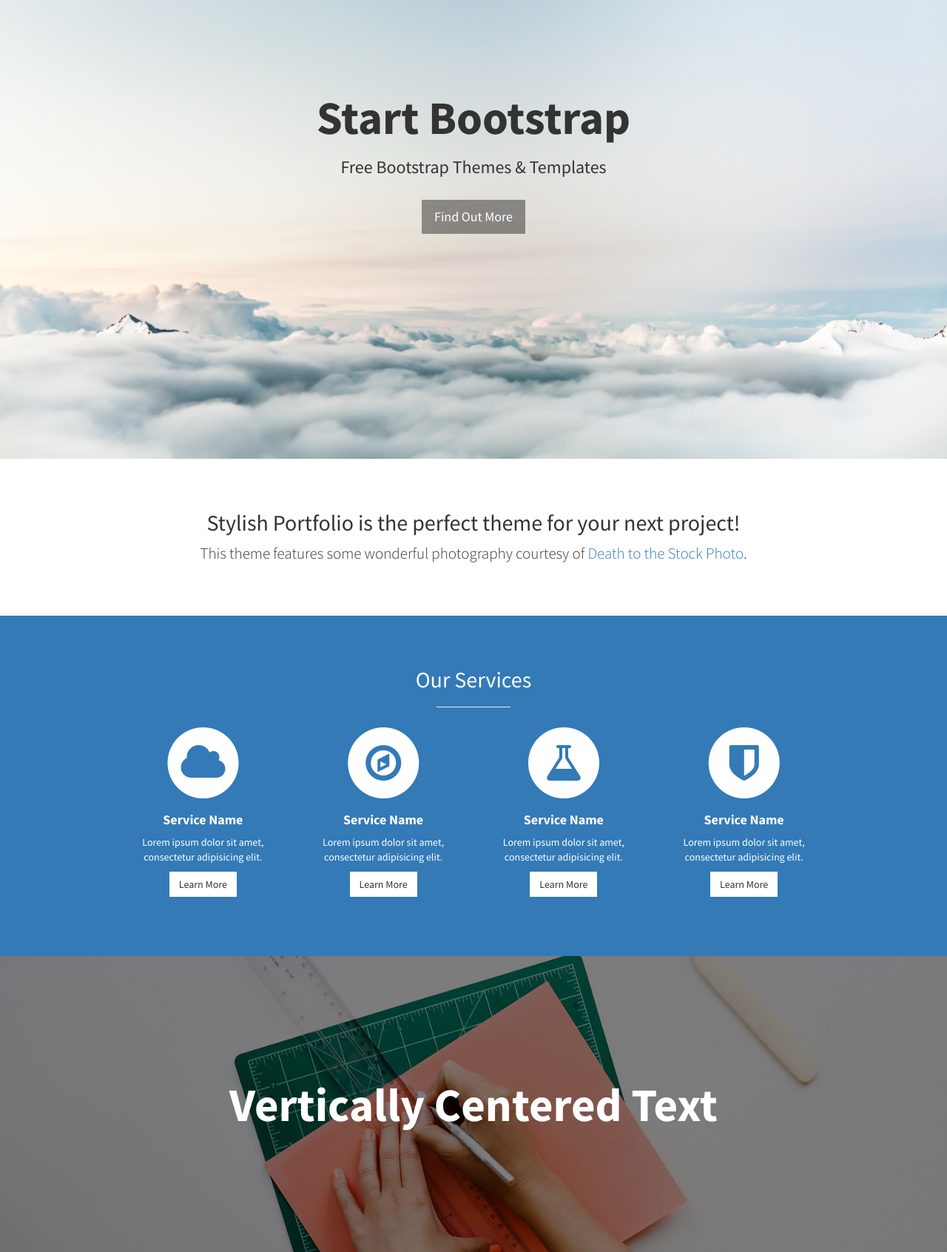
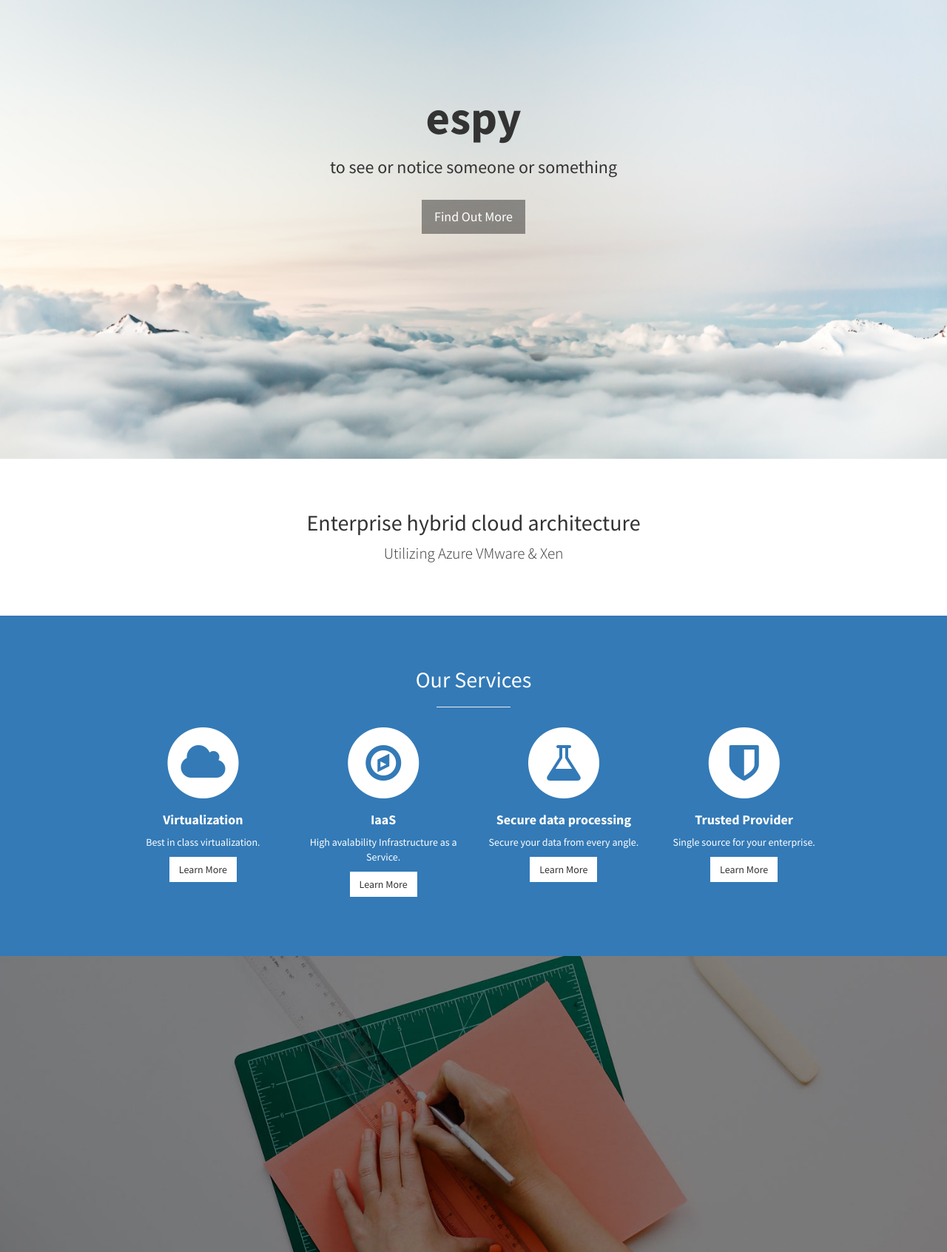
Before and after one commit to bentleybm/Cheap-Bootstrap, a plain HTML site: page index.html in a window 1280 px wide. Shown: the part 180-1872 px from the top of the page at 74% size. Drawn offline with Linux system fonts and the light colour scheme.

Commit message:
Core updates

```diff
--- a/index.html
+++ b/index.html
@@ -38,7 +38,7 @@
         <ul class="sidebar-nav">
             <a id="menu-close" href="#" class="btn btn-light btn-lg pull-right toggle"><i class="fa fa-times"></i></a>
             <li class="sidebar-brand">
-                <a href="#top"  onclick = $("#menu-close").click(); >Start Bootstrap</a>
+                <a href="#top"  onclick = $("#menu-close").click(); >ESPYSOFT</a>
             </li>
             <li>
                 <a href="#top" onclick = $("#menu-close").click(); >Home</a>
@@ -61,8 +61,8 @@
     <!-- Header -->
     <header id="top" class="header">
         <div class="text-vertical-center">
-            <h1>Start Bootstrap</h1>
-            <h3>Free Bootstrap Themes &amp; Templates</h3>
+            <h1>espy</h1>
+            <h3>to see or notice someone or something</h3>
             <br>
             <a href="#about" class="btn btn-dark btn-lg">Find Out More</a>
         </div>
@@ -73,8 +73,8 @@
         <div class="container">
             <div class="row">
                 <div class="col-lg-12 text-center">
-                    <h2>Stylish Portfolio is the perfect theme for your next project!</h2>
-                    <p class="lead">This theme features some wonderful photography courtesy of <a target="_blank" href="http://join.deathtothestockphoto.com/">Death to the Stock Photo</a>.</p>
+                    <h2>Enterprise hybrid cloud architecture</h2>
+                    <p class="lead">Utilizing Azure VMware &amp; Xen</p>
                 </div>
             </div>
             <!-- /.row -->
@@ -98,9 +98,9 @@
                                 <i class="fa fa-cloud fa-stack-1x text-primary"></i>
                             </span>
                                 <h4>
-                                    <strong>Service Name</strong>
+                                    <strong>Virtualization</strong>
                                 </h4>
-                                <p>Lorem ipsum dolor sit amet, consectetur adipisicing elit.</p>
+                                <p>Best in class virtualization.</p>
                                 <a href="#" class="btn btn-light">Learn More</a>
                             </div>
                         </div>
@@ -111,9 +111,9 @@
                                 <i class="fa fa-compass fa-stack-1x text-primary"></i>
                             </span>
                                 <h4>
-                                    <strong>Service Name</strong>
+                                    <strong>IaaS</strong>
                                 </h4>
-                                <p>Lorem ipsum dolor sit amet, consectetur adipisicing elit.</p>
+                                <p>High avalability Infrastructure as a Service.</p>
                                 <a href="#" class="btn btn-light">Learn More</a>
                             </div>
                         </div>
@@ -124,9 +124,9 @@
                                 <i class="fa fa-flask fa-stack-1x text-primary"></i>
                             </span>
                                 <h4>
-                                    <strong>Service Name</strong>
+                                    <strong>Secure data processing</strong>
                                 </h4>
-                                <p>Lorem ipsum dolor sit amet, consectetur adipisicing elit.</p>
+                                <p>Secure your data from every angle.</p>
                                 <a href="#" class="btn btn-light">Learn More</a>
                             </div>
                         </div>
@@ -137,9 +137,9 @@
                                 <i class="fa fa-shield fa-stack-1x text-primary"></i>
                             </span>
                                 <h4>
-                                    <strong>Service Name</strong>
+                                    <strong>Trusted Provider</strong>
                                 </h4>
-                                <p>Lorem ipsum dolor sit amet, consectetur adipisicing elit.</p>
+                                <p>Single source for your enterprise.</p>
                                 <a href="#" class="btn btn-light">Learn More</a>
                             </div>
                         </div>
@@ -156,7 +156,7 @@
     <!-- Callout -->
     <aside class="callout">
         <div class="text-vertical-center">
-            <h1>Vertically Centered Text</h1>
+            <h1></h1>
         </div>
     </aside>
 
@@ -212,9 +212,10 @@
         <div class="container">
             <div class="row">
                 <div class="col-lg-12 text-center">
-                    <h3>The buttons below are impossible to resist.</h3>
-                    <a href="#" class="btn btn-lg btn-light">Click Me!</a>
-                    <a href="#" class="btn btn-lg btn-dark">Look at Me!</a>
+                    <h3>Global services are a click away</h3>
+                    <a href="#" class="btn btn-lg btn-light">North America</a>
+                    <a href="#" class="btn btn-lg btn-dark">Europe</a>
+                    <a href="#" class="btn btn-lg btn-light">APAC</a>
                 </div>
             </div>
         </div>
@@ -222,10 +223,10 @@
 
     <!-- Map -->
     <section id="contact" class="map">
-        <iframe width="100%" height="100%" frameborder="0" scrolling="no" marginheight="0" marginwidth="0" src="https://maps.google.com/maps?f=q&amp;source=s_q&amp;hl=en&amp;geocode=&amp;q=Twitter,+Inc.,+Market+Street,+San+Francisco,+CA&amp;aq=0&amp;oq=twitter&amp;sll=28.659344,-81.187888&amp;sspn=0.128789,0.264187&amp;ie=UTF8&amp;hq=Twitter,+Inc.,+Market+Street,+San+Francisco,+CA&amp;t=m&amp;z=15&amp;iwloc=A&amp;output=embed"></iframe>
+        <iframe width="100%" height="100%" frameborder="0" scrolling="no" marginheight="0" marginwidth="0" src="https://www.google.com/maps/embed?pb=!1m18!1m12!1m3!1d776.1957896452521!2d-77.00684917072257!3d38.906073742339366!2m3!1f0!2f0!3f0!3m2!1i1024!2i768!4f13.1!3m3!1m2!1s0x89b7b81ee63911dd%3A0xec11a90dd68e4230!2s1200+First+St+NE%2C+Washington%2C+DC+20002!5e0!3m2!1sen!2sus!4v1458699293556" width="600" height="450" frameborder="0" style="border:0" allowfullscreen></iframe>
         <br />
         <small>
-            <a href="https://maps.google.com/maps?f=q&amp;source=embed&amp;hl=en&amp;geocode=&amp;q=Twitter,+Inc.,+Market+Street,+San+Francisco,+CA&amp;aq=0&amp;oq=twitter&amp;sll=28.659344,-81.187888&amp;sspn=0.128789,0.264187&amp;ie=UTF8&amp;hq=Twitter,+Inc.,+Market+Street,+San+Francisco,+CA&amp;t=m&amp;z=15&amp;iwloc=A"></a>
+            <a href="https://www.google.com/maps/place/1200+First+St+NE,+Washington,+DC+20002/@38.9060737,-77.0068492,19z/data=!3m1!4b1!4m2!3m1!1s0x89b7b81ee63911dd:0xec11a90dd68e4230"></a>
         </small>
         </iframe>
     </section>
@@ -235,12 +236,12 @@
         <div class="container">
             <div class="row">
                 <div class="col-lg-10 col-lg-offset-1 text-center">
-                    <h4><strong>Start Bootstrap</strong>
+                    <h4><strong>espy</strong>
                     </h4>
-                    <p>3481 Melrose Place<br>Beverly Hills, CA 90210</p>
+                    <p>1200 First St NE<br>Washington, DC 20002</p>
                     <ul class="list-unstyled">
-                        <li><i class="fa fa-phone fa-fw"></i> (123) 456-7890</li>
-                        <li><i class="fa fa-envelope-o fa-fw"></i>  <a href="mailto:name@example.com">name@example.com</a>
+                        <li><i class="fa fa-phone fa-fw"></i> (555) 987-7890</li>
+                        <li><i class="fa fa-envelope-o fa-fw"></i>  <a href="mailto:info@espysoft.com">info@espysoft.com</a>
                         </li>
                     </ul>
                     <br>
@@ -256,7 +257,7 @@
                         </li>
                     </ul>
                     <hr class="small">
-                    <p class="text-muted">Copyright &copy; Your Website 2014</p>
+                    <p class="text-muted">Copyright &copy; espysoft 2014</p>
                 </div>
             </div>
         </div>
```
